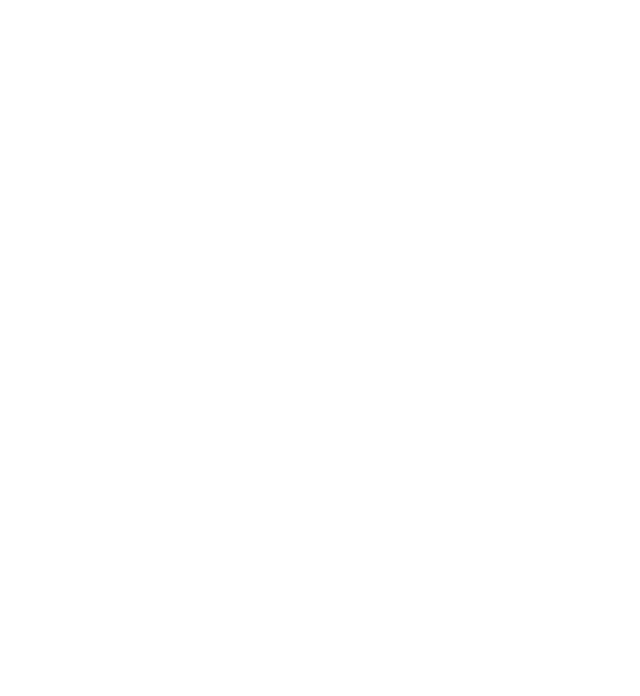
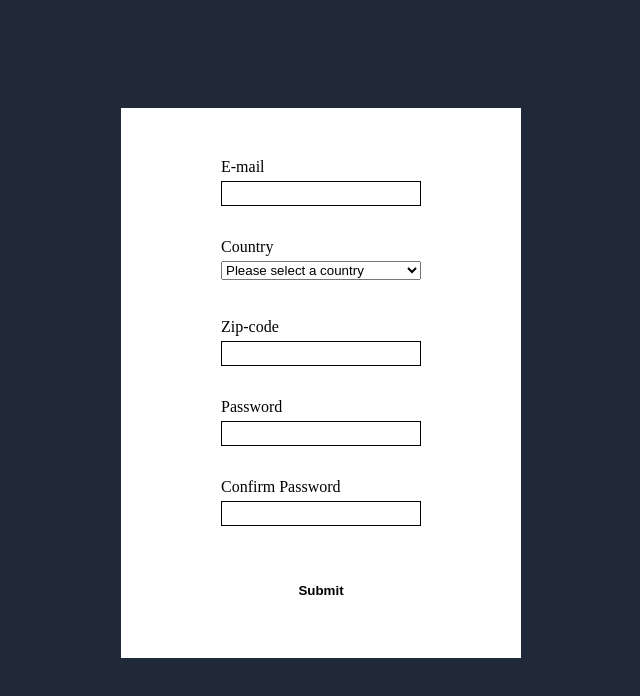
Before and after one commit to ssiika/form-validation-javascript, a plain HTML site: page index.html in a window 1280 px wide. Shown: the whole page, without its empty margins (319-959 px from the left). Drawn offline with Linux system fonts and the light colour scheme.

Commit message:
Add basic structure of form and javascript

```diff
--- a/index.html
+++ b/index.html
@@ -8,6 +8,37 @@
     <title>Javascript Form Validation</title>
 </head>
 <body>
-
+    <div class="content">
+        <form class="form" novalidate>
+            <label for="email">
+                E-mail
+                <input name="email" id="email" type="email">
+                <span class="error" id="emailerror"></span>
+            </label>
+            <label for="country">
+                Country
+                <select name="country" id="country">
+                    <option value="" selected>Please select a country</option>
+                </select>
+                <span class="error" id="countryerror"></span>
+            </label>
+            <label for="zip">
+                Zip-code
+                <input name="zip" id="zip" type="text">
+                <span class="error" id="ziperror"></span>
+            </label>
+            <label for="password">
+                Password
+                <input name="password" id="password" type="password">
+                <span class="error" id="passworderror"></span>
+            </label>
+            <label for="confirm">
+                Confirm Password
+                <input name="confirm" id="confirm" type="text">
+                <span class="error" id="confirmerror"></span>
+            </label>
+            <input type="submit" value="Submit">
+        </form>
+    </div>
 </body>
 </html>
--- a/script.js
+++ b/script.js
@@ -0,0 +1,43 @@
+const form = document.querySelector('.form');
+const email = document.getElementById('email');
+const country = document.getElementById('country');
+const zip = document.getElementById('zip');
+const password = document.getElementById('password');
+const confirm = document.getElementById('confirm');
+const emailError = document.getElementById('emailerror');
+const countryError = document.getElementById('countryerror');
+const zipError = document.getElementById('ziperror');
+const passwordError = document.getElementById('passworderror');
+const confirmError = document.getElementById('confirmerror');
+const countryList = [
+	"Example country 1",
+    "Example country 2",
+    "Example country 3",
+]
+
+const validation = (() => {
+    const checkEmail = () => {
+    }
+    const checkZip = () => {
+        if (zip.value.length !== 4 || !/\d{4}/.test(zip.value)) {
+            zip.setCustomValidity('Invalid Field.');
+            zipError.textContent = 'Zip must be 4 digits';
+            return false;
+        }
+        zip.setCustomValidity('');
+        zipError.textContent = '';
+        return true;
+    }
+    return {checkEmail, checkZip};
+})();
+
+(() => {
+    for (let i = 0; i < countryList.length; i++) {
+        let newCountry = document.createElement('option');
+        newCountry.setAttribute('value', countryList[i]);
+        newCountry.textContent = countryList[i];
+        country.appendChild(newCountry);
+    }
+    zip.addEventListener('input', validation.checkZip);
+    // email.setCustomValidity('Invalid Field.');
+})();
--- a/style.css
+++ b/style.css
@@ -0,0 +1,58 @@
+body {
+    background-color: #1F2937;
+    display: grid;
+    justify-content: center;
+    font-family: Roboto sans-serif;
+}
+
+.content {
+    width: 400px;
+    height: 550px;
+    background-color: white;
+    margin-top: 100px;
+    padding: 50px 100px;
+    box-sizing: border-box;
+}
+
+form {
+    display: grid;
+    gap: 20px;
+}
+
+label {
+    display: grid;
+    gap: 5px;
+    height: 60px;
+    align-content: start;
+}
+
+input {
+    border: 1px solid black;
+    height: 25px;
+}
+
+.error {
+    color: red;
+    font-size: 0.8rem;
+}
+
+input[type="submit"] {
+    margin-top: 20px;
+    width: 150px;
+    justify-self: center;
+    background-color: white;
+    border: none;
+    font-weight: bold;
+}
+
+input[type="submit"]:hover {
+    color: green;
+}
+
+input:focus {
+    outline: none;
+}
+
+input:invalid {
+    border: 1px solid red;
+}
```
